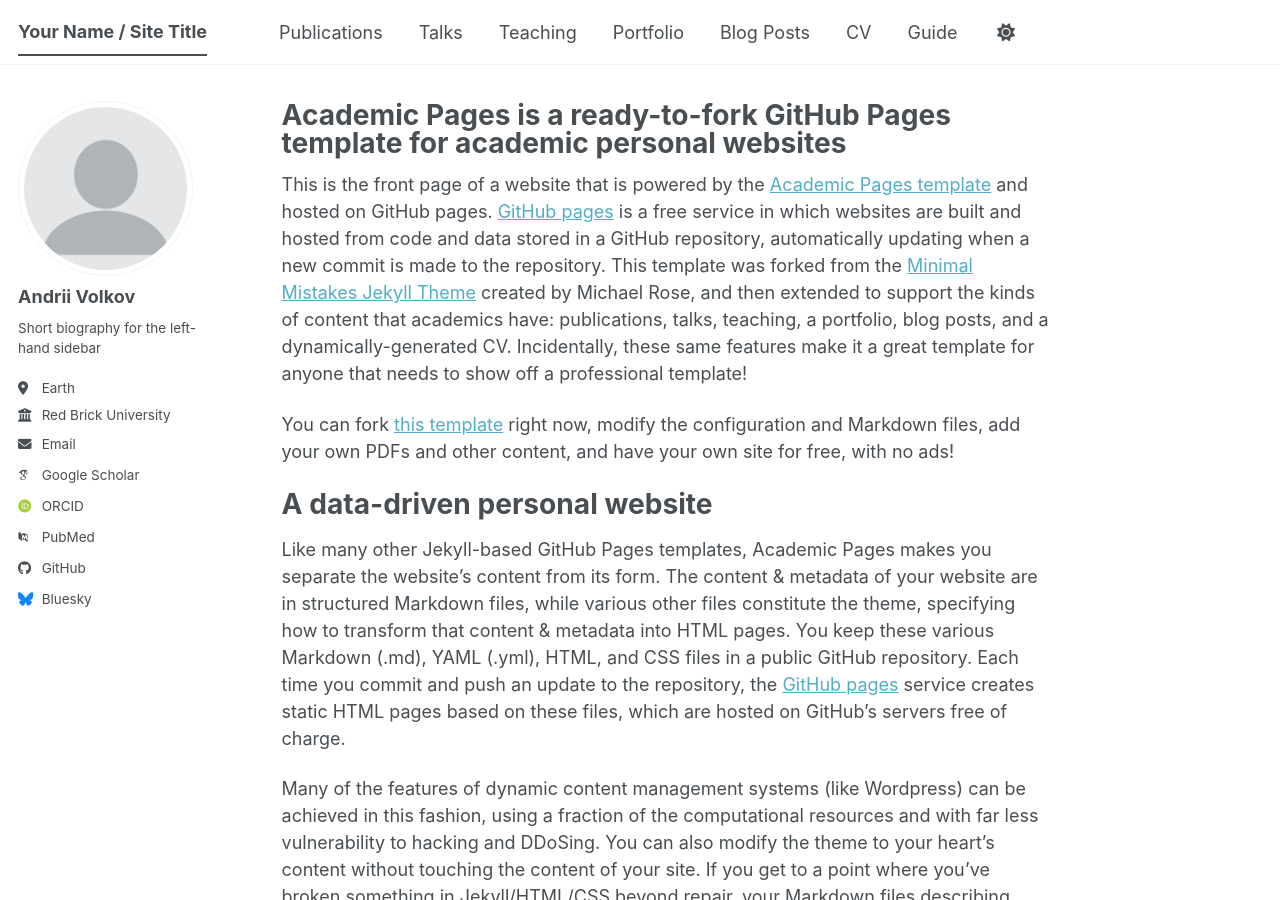
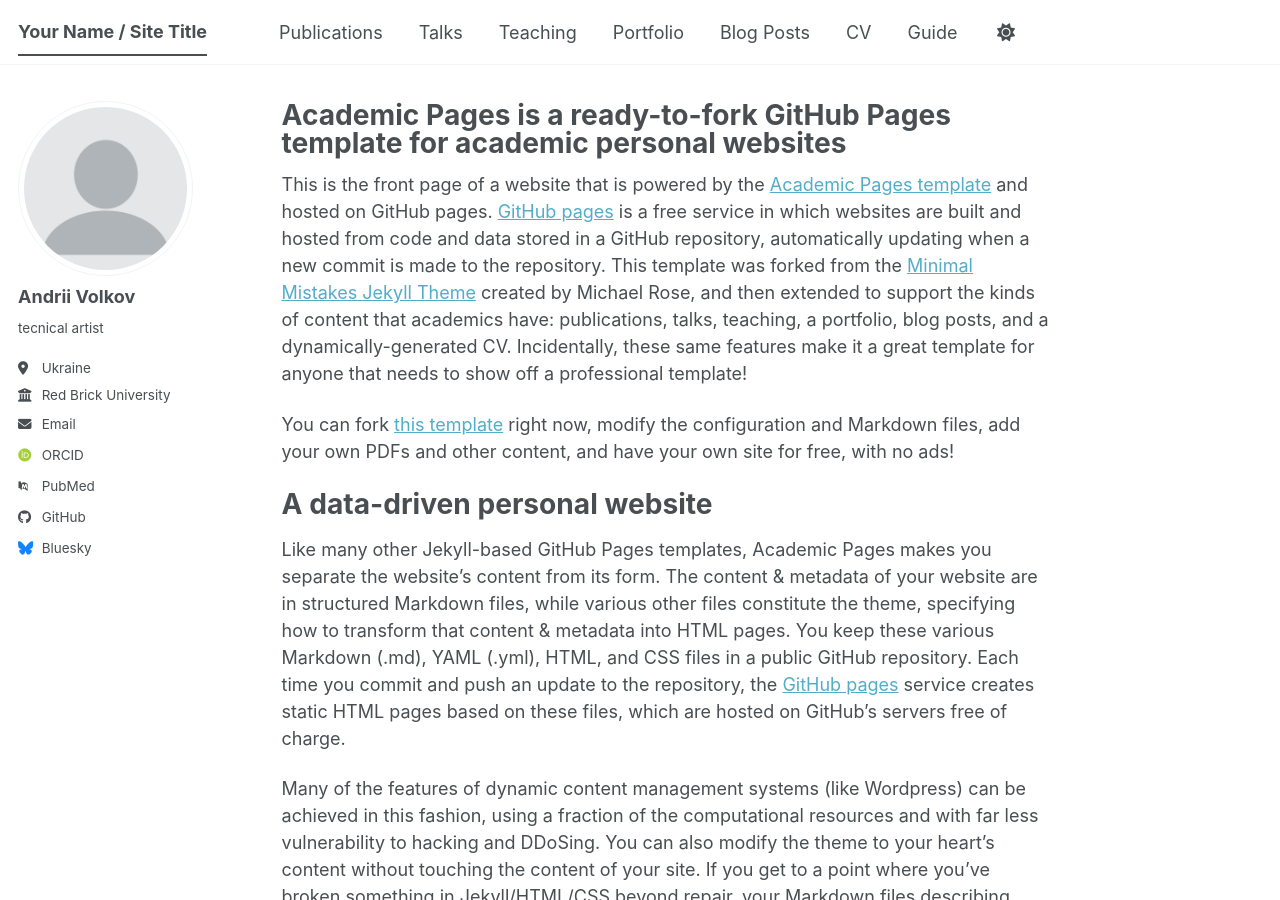
Before and after one commit to polyflow3d/portfolio, a Jekyll site: the page built from _pages/about.md, in a window 1280 px wide and 900 px high. Built offline with Jekyll 4.4.1, drawn with Linux system fonts in a browser that asks for light colours; some web fonts are replaced; a script bundle is joined from its source files by our own code; library files that are not in the unit come from our copies.

Commit message:
Update _config.yml

```diff
--- a/_config.yml
+++ b/_config.yml
@@ -25,9 +25,9 @@
   # Biographic information
   avatar           : "profile.png"
   name             : "Andrii Volkov"
-  pronouns         : # example: "she/her"
-  bio              : "Short biography for the left-hand sidebar"
-  location         : "Earth"
+  pronouns         : # example: " her"
+  bio              : "tecnical artist"
+  location         : "Ukraine"
   employer         : "Red Brick University"
   uri              : # URL
   email            : "none@example.org"
@@ -35,7 +35,7 @@
   # Academic websites
   academia         : # URL
   arxiv            : # URL - Update with the correct link to your profile
-  googlescholar    : "https://scholar.google.com/citations?user=PS_CX0AAAAAJ"
+  #googlescholar    : "https://scholar.google.com/citations?user=PS_CX0AAAAAJ"
   inspire-hep      : # URL
   impactstory      : # URL
   orcid            : "https://orcid.org/yourorcidurl"
```
